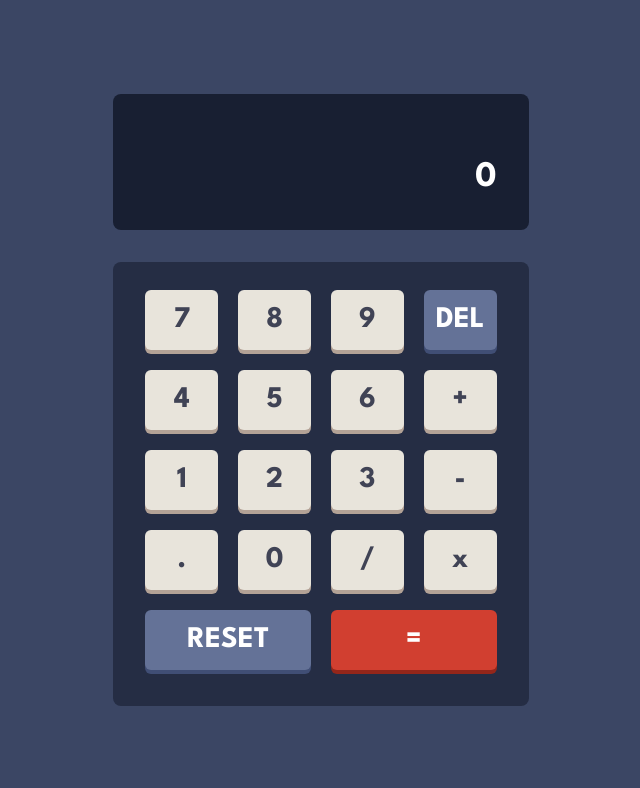
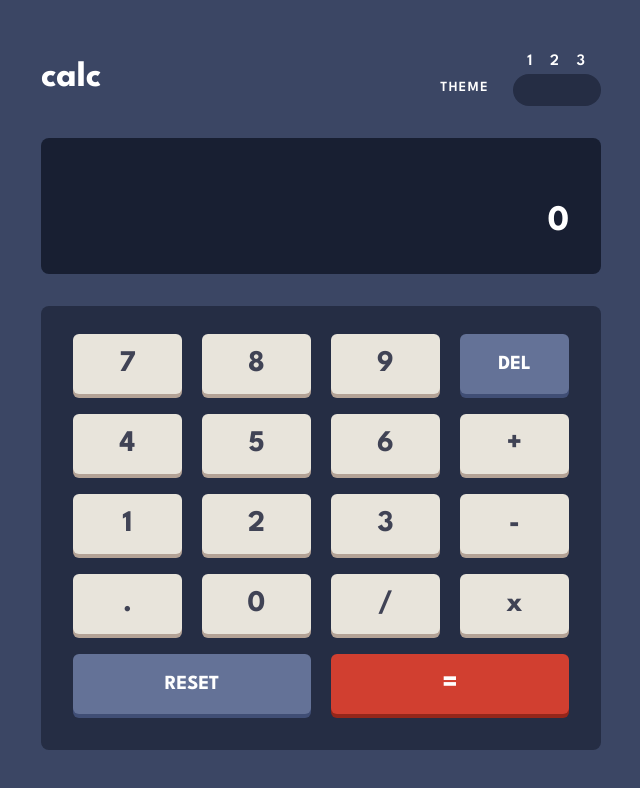
Before and after one commit to FlorianJourde/Frontend-Mentor-21-Calculator-app, a React (Vite) app: page / in a window 1280 px wide. Shown: the top 788 px of the page, without its empty margins (319-959 px from the left). Built offline with nearby package versions, Linux system fonts and the light colour scheme.

Commit message:
Begin theme selection

```diff
--- a/src/Calculator.tsx
+++ b/src/Calculator.tsx
@@ -1,4 +1,5 @@
 import { useEffect, useState } from 'react'
+import ThemeSwitcher from './ThemeSwitcher';
 
 export default function Calculator() {
   const [total, setTotal] = useState<number>(0);
@@ -81,7 +82,7 @@ export default function Calculator() {
     const resolveCalc = calculate(total, operator, parseFloat(typing))
 
     if (operator.length > 0 && typing !== '0') {
-      setTotal(parseFloat(resolveCalc.toFixed(4)))
+      setTotal(parseFloat(resolveCalc.toFixed(2)))
     } else if (typing !== '0') {
       setTotal(parseFloat(typing))
     }
@@ -89,28 +90,9 @@ export default function Calculator() {
 
   return (
     <div className="wrapper">
-      <div className='calculator flex flex-col gap-8'>
+      <div className='calculator w-full flex flex-col gap-8'>
 
-        {/* <div className="header">
-          <div className="logo"></div>
-          <div className="theme">
-            <h2>Theme</h2>
-            <div className="flex">
-              <div>
-                <input type="radio" id="classic-theme" name="theme-switcher" checked />
-                <label htmlFor="classic-theme">Classic</label>
-              </div>
-              <div>
-                <input type="radio" id="synthwave-theme" name="theme-switcher" />
-                <label htmlFor="synthwave-theme">Synthwave</label>
-              </div>
-              <div>
-                <input type="radio" id="retro-theme" name="theme-switcher" />
-                <label htmlFor="retro-theme">Retro</label>
-              </div>
-            </div>
-          </div>
-        </div> */}
+        <ThemeSwitcher/>
 
         <div className={'display flex flex-col text-right p-8 rounded-lg justify-end bg-[#181f32] text-white font-bold' + ' ' + (showResult === true && 'flex-col-reverse')}>
           <h3 className={(total === 0 ? 'opacity-0' : '') + ' ' + (showResult === true ? 'text-4xl' : 'text-2xl')}>{total} {operator}</h3>
--- /dev/null
+++ b/src/ThemeSwitcher.tsx
@@ -0,0 +1,46 @@
+import React, { ChangeEventHandler, useState } from 'react'
+
+export default function ThemeSwitcher() {
+  const [theme, setTheme] = useState<string>('classic')
+
+  const onChange = (e: any) => {
+    const { name } = e.target;
+    // console.log(e);
+    const clickedRadioButton = e.currentTarget;
+    const theme = clickedRadioButton.id;
+    console.log(clickedRadioButton);
+    console.log(theme);
+    // console.log(name);
+
+  }
+
+  return (
+    <div className="header flex gap-5 justify-between items-center">
+      <h2 className="logo text-4xl font-bold text-white">calc</h2>
+      <div className="flex gap-6 items-end">
+        <p className='uppercase text-sm text-white font-semibold tracking-widest mb-2'>Theme</p>
+        <div className="theme-selection">
+          <ul className='themes flex gap-4 text-white font-semibold tracking-widest justify-center'>
+            <li>1</li>
+            <li>2</li>
+            <li>3</li>
+          </ul>
+          <ul className='switches flex gap-2 [&>li>input]:cursor-pointer [&>li]:flex bg-[#252d44] p-1.5 rounded-3xl'>
+            <li>
+              <input type="radio" id="classic-theme" name="theme-switcher" onChange={onChange} />
+              {/* <label htmlFor="classic-theme">Classic</label> */}
+            </li>
+            <li>
+              <input type="radio" id="synthwave-theme" name="theme-switcher" onChange={onChange} />
+              {/* <label htmlFor="synthwave-theme">Synthwave</label> */}
+            </li>
+            <li>
+              <input type="radio" id="retro-theme" name="theme-switcher" onChange={onChange} />
+              {/* <label htmlFor="retro-theme">Retro</label> */}
+            </li>
+          </ul>
+        </div>
+      </div>
+    </div>
+  )
+}
--- a/src/index.css
+++ b/src/index.css
@@ -1,7 +1,6 @@
 @tailwind base;
 @tailwind components;
 @tailwind utilities;
-
 
 @layer base
 {
@@ -41,7 +40,7 @@ select
   width: 100%;
   padding-left: 20px;
   padding-right: 20px;
-  max-width: 1400px;
+  max-width: 600px;
   margin-left: auto;
   margin-right: auto;
   position: relative;
@@ -168,7 +167,7 @@ select
 
 .btn
 {
-  @apply rounded-md flex justify-center align-middle bg-[#e8e4db] text-[#404355] text-3xl font-bold p-3 shadow-[0_4px_0px_0px_#b3a296] -translate-y-1 transition-all
+  @apply rounded-md flex justify-center items-center bg-[#e8e4db] text-[#404355] text-3xl font-bold p-3 shadow-[0_4px_0px_0px_#b3a296] -translate-y-1 transition-all
 }
 
 .btn:hover
@@ -183,7 +182,7 @@ select
 
 .btn-blue
 {
-  @apply bg-[#647297] uppercase text-white shadow-[0_4px_0px_0px_#404e75]
+  @apply bg-[#647297] uppercase text-white shadow-[0_4px_0px_0px_#404e75] text-xl
 }
 
 .btn-blue:hover
@@ -209,6 +208,16 @@ select
 .btn-red.clicked
 {
   @apply shadow-[0_0px_0px_0px_#94261a]
+}
+
+input[type="radio"]
+{
+  @apply appearance-none w-5 rounded-full aspect-square transition-colors duration-200
+}
+
+input[type="radio"]:checked
+{
+  @apply bg-[#d13f30]
 }
 
 /* :root {
```
